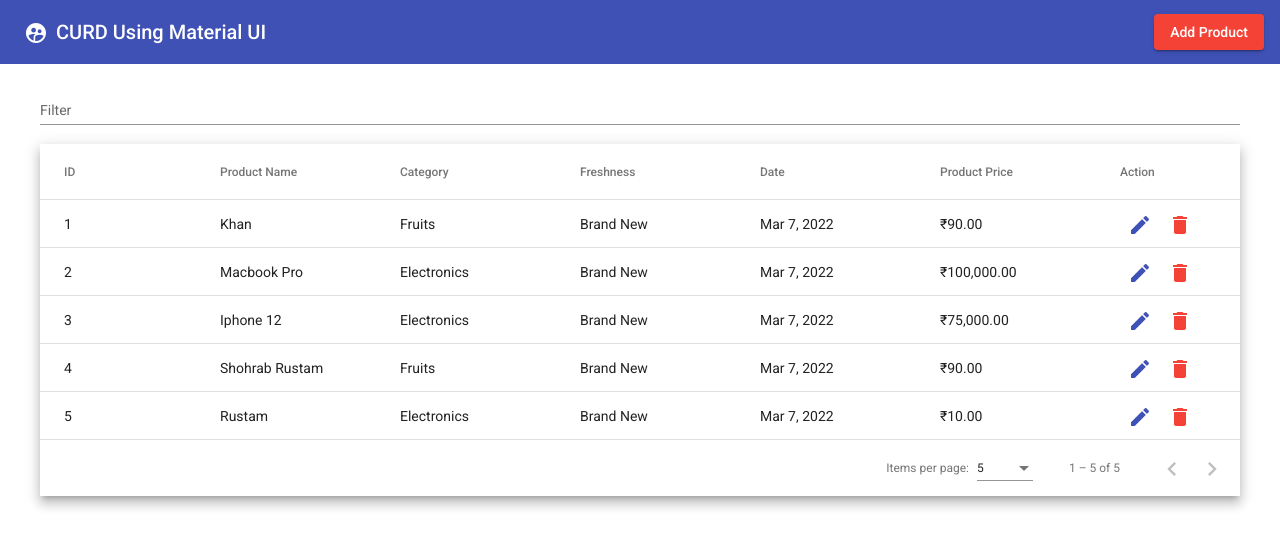
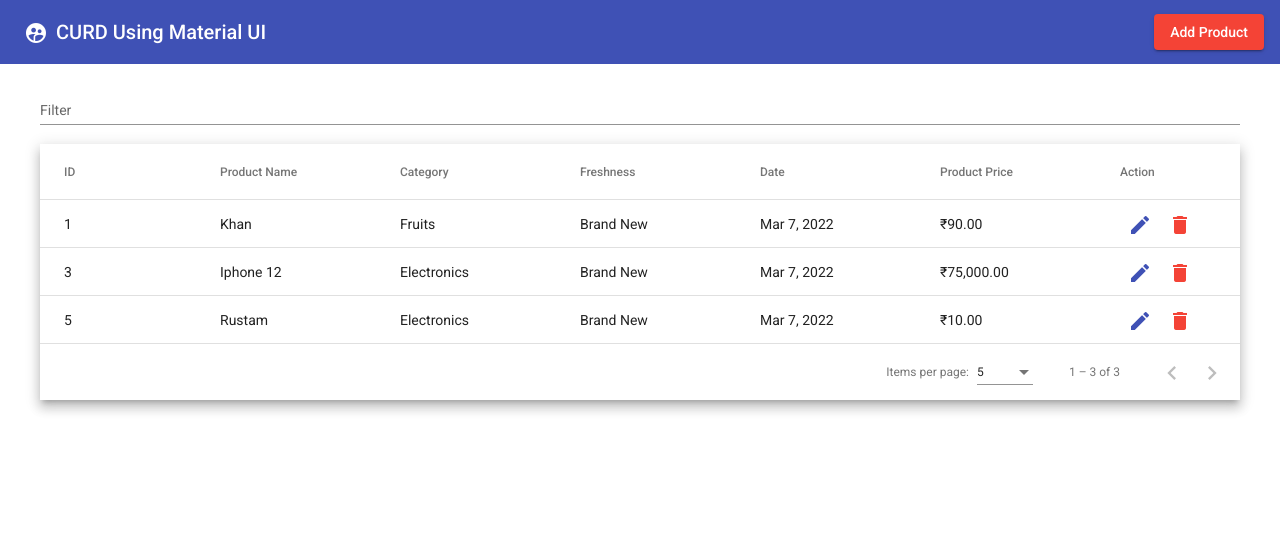
Before and after one commit to ShohrabRustam/AngularCurdMaterialUI, an Angular app: page / in a window 1280 px wide. Shown: the top 548 px of the page. Built offline with nearby package versions, Linux system fonts and the light colour scheme; data requests are answered from the project's data file.

Commit message:
curd opeartion using angualr

```diff
--- a/db.json
+++ b/db.json
@@ -10,15 +10,6 @@
       "id": 1
     },
     {
-      "productName": "Macbook Pro",
-      "category": "Electronics",
-      "date": "2022-03-07T18:30:00.000Z",
-      "freshness": "Brand New",
-      "productPrice": 100000,
-      "comment": "Best Laptop ",
-      "id": 2
-    },
-    {
       "productName": "Iphone 12",
       "category": "Electronics",
       "date": "2022-03-07T18:30:00.000Z",
@@ -26,15 +17,6 @@
       "productPrice": 75000,
       "comment": "Iphone 12",
       "id": 3
-    },
-    {
-      "productName": "Shohrab Rustam",
-      "category": "Fruits",
-      "date": "2022-03-07T18:30:00.000Z",
-      "freshness": "Brand New",
-      "productPrice": 90,
-      "comment": "a",
-      "id": 4
     },
     {
       "productName": "Rustam",
--- a/src/app/app.component.html
+++ b/src/app/app.component.html
@@ -59,7 +59,7 @@
       <th mat-header-cell *matHeaderCellDef mat-sort-header> Action </th>
       <td mat-cell *matCellDef="let row">
         <button mat-icon-button color="primary" (click)="editProduct(row)"><mat-icon>edit</mat-icon></button>
-        <button mat-icon-button color="warn" ><mat-icon>delete</mat-icon></button>
+        <button mat-icon-button color="warn"  (click)="deleteProduct(row.id)"><mat-icon>delete</mat-icon></button>
       </td>
     </ng-container>
 
--- a/src/app/app.component.ts
+++ b/src/app/app.component.ts
@@ -67,6 +67,7 @@ export class AppComponent implements OnInit{
       .subscribe({
         next:(response)=>{
         alert("deleted Successfully !!");
+        this.getAllProducts();
         },
         error:()=>{
           alert("error while deleting the records");
```
